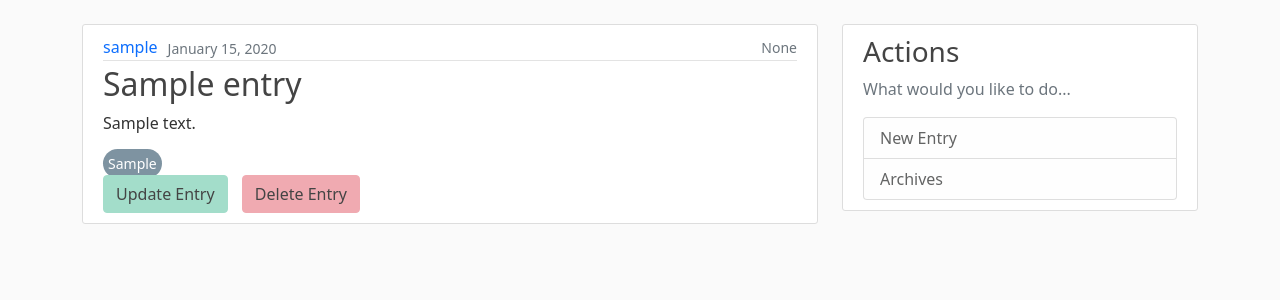
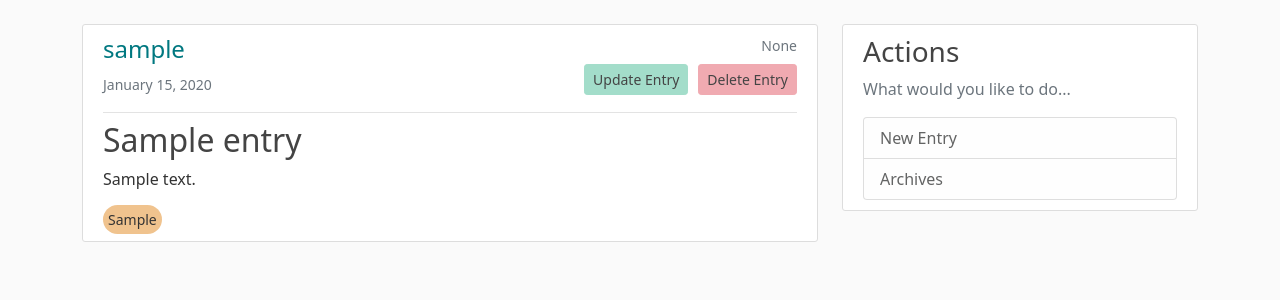
Before and after one commit to Steph-diaz/CKR_knowledge_Repository, a Django app: page /entry/1/ in a window 1280 px wide. Shown: the part 56-356 px from the top of the page. Run offline with Django 4.2, Linux system fonts and the light colour scheme; a user stored in the database is signed in; tables that the repository leaves empty hold one stand-in row (values such as "Sample post"); parts of the project's set-up code (start-up, migrations or seed data) failed here and were passed over; some libraries are stand-ins or nearby versions.

Commit message:
add updated field to model, change detail view css

```diff
--- a/ckr_knowledge_repository/ckr_knowledge_repository/api/models.py
+++ b/ckr_knowledge_repository/ckr_knowledge_repository/api/models.py
@@ -15,6 +15,7 @@ class Entry(models.Model):
     content = models.TextField(null=True, blank=True)
     key_words = models.CharField(max_length=60, blank=True, null=True)
     author = models.ForeignKey(User, on_delete=models.CASCADE, blank=True, null=True)
+    updated = models.DateTimeField(auto_now=True)
     history = HistoricalRecords()
 
     class Meta:
--- a/ckr_knowledge_repository/ckr_knowledge_repository/entry/views.py
+++ b/ckr_knowledge_repository/ckr_knowledge_repository/entry/views.py
@@ -21,8 +21,9 @@ class EntryView(LoginRequiredMixin, ListView):
     model = Entry
     template_name = 'Entry/home_page.html'
     context_object_name = 'entries'
+    # paginate_by = 3
 #     order entries from newest to oldest
-    ordering = ['-date']
+    ordering = ['-updated']
 
 
 class EntryDetailView(LoginRequiredMixin, DetailView):
--- a/ckr_knowledge_repository/ckr_knowledge_repository/static/css/project.css
+++ b/ckr_knowledge_repository/ckr_knowledge_repository/static/css/project.css
@@ -30,8 +30,8 @@ ul {
   background-color: #5f788a;
 }
 
-.bg-lsteel {
-  background-color: #7e93a1;
+.bg-yellow {
+  background-color: #F0C38E;
 }
 
 .site-header .navbar-nav .nav-link {
@@ -90,7 +90,7 @@ a.article-title:hover {
 }
 
 .article-metadata small {
-  padding-left: 10px;
+  /*padding-left: 10px;*/
 }
 
 footer {
@@ -100,10 +100,10 @@ footer {
   /*border-top: 1px solid #e3e3e3;*/
 }
 
-footer small {
+.key-bg {
   padding: 5px;
   margin-top: 3px;
-  border-radius: 20px ;
+  border-radius: 20px;
 }
 
 /* Button left margin*/
--- a/ckr_knowledge_repository/ckr_knowledge_repository/templates/Entry/detail_page.html
+++ b/ckr_knowledge_repository/ckr_knowledge_repository/templates/Entry/detail_page.html
@@ -4,28 +4,44 @@
 
   <article class="media content-section">
     <div class="media-body">
-      <div class="article-metadata d-flex flex-row justify-content-between">
-        <div class="d-flex flex-row">
-          <a class="mr-2" href="#">{{ entry.author }}</a>
-          <small class="text-muted d-flex align-items-end">
-            {{ entry.date|date:'F d, Y' }}</small>
+      <div class="article-metadata ">
+        <div class="d-flex flex-row justify-content-between mb-2">
+          <div class="">
+            <h4 class="mr-3 d-flex flex-row align-items-center" style="color: #007880;"
+                href="#">{{ entry.author }}</h4>
+            <small class="text-muted  align-items-end">
+              {{ entry.date|date:'F d, Y' }}</small>
+          </div>
+          <div>
+            <small class="text-muted d-flex flex-row justify-content-end">{{ entry.type }}</small>
+            {% if entry.author == user %}
+          <div class="d-flex flex-row justify-content-end mt-2 mb-2">
+            <a class="btn btn-green btn-sm"
+                 href="{% url "entry_update" pk=entry.id%}">Update Entry</a>
+            <a class="btn btn-red btn-l-margin btn-sm"
+                 href="{% url "entry_delete" pk=entry.id%}">Delete Entry</a>
+          </div>
+          {% endif %}
+          </div>
         </div>
-        <div>
-          <small class="text-muted">{{ entry.type }}</small>
-        </div>
+
+
       </div>
-      <h2 class="article-title">{{ entry.title }}</h2>
+      <h2 class="article-title mt-2">{{ entry.title }}</h2>
       <p class="article-content">{{ entry.content }}</p>
-      <footer class="  mx-auto">
-        <small class="article-footer text-white bg-lsteel">{{ entry.key_words }}</small>
-      </footer>
+
+      <small class="article-footer bg-yellow key-bg">{{ entry.key_words }}</small>
+
     </div>
-    <div>
-      <a class="btn btn-green "
-           href="{% url "entry_update" pk=entry.id%}">Update Entry</a>
-      <a class="btn btn-red btn-l-margin"
-           href="{% url "entry_delete" pk=entry.id%}">Delete Entry</a>
-    </div>
+{#    {% if entry.author == user %}#}
+{#      <div style="margin-top: 20px;">#}
+{#        <a class="btn btn-green btn-sm"#}
+{#             href="{% url "entry_update" pk=entry.id%}">Update Entry</a>#}
+{#        <a class="btn btn-red btn-l-margin btn-sm"#}
+{#             href="{% url "entry_delete" pk=entry.id%}">Delete Entry</a>#}
+{#      </div>#}
+{#    {% endif %}#}
+
   </article>
 
 {% endblock content %}
```
Also changed, not shown: ckr_knowledge_repository/ckr_knowledge_repository/templates/Entry/home_page.html (+10 -9 lines).
